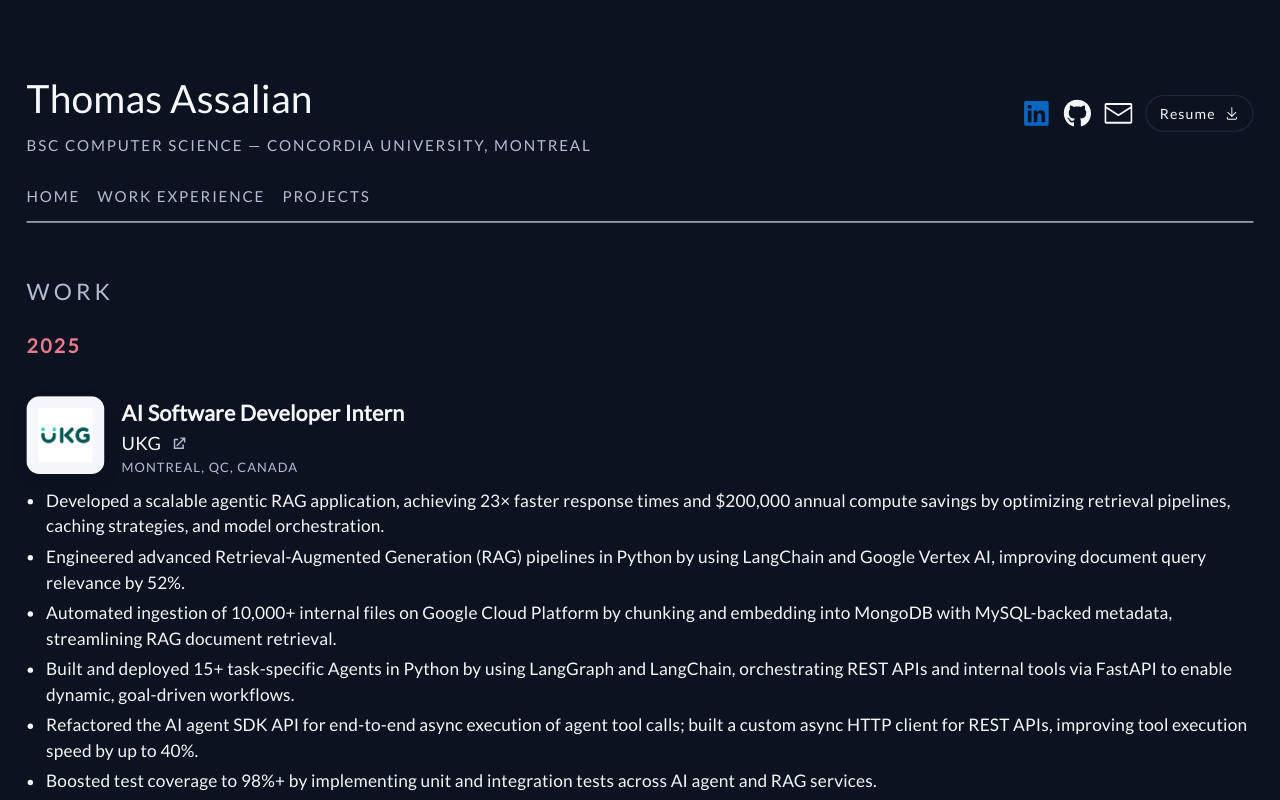
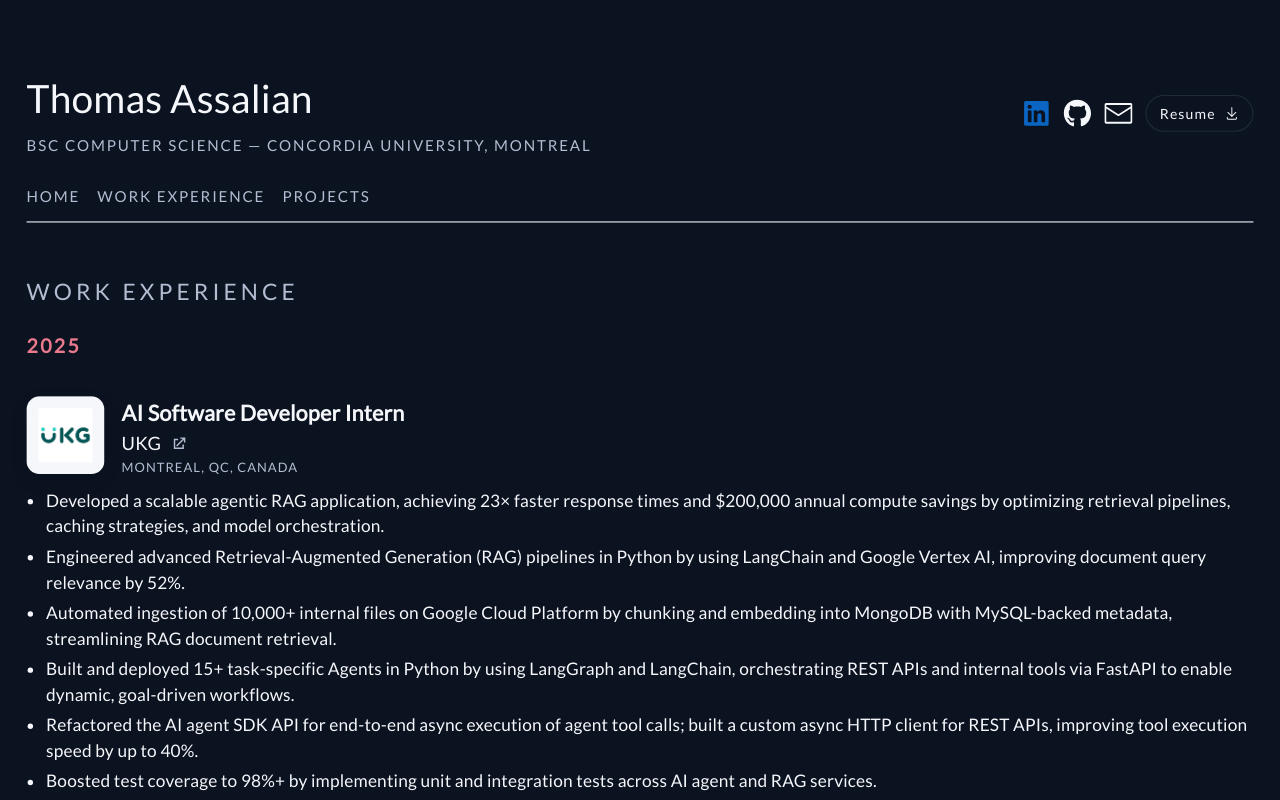
Before and after one commit to TAssalian/TAssalian.github.io, a Next.js app: page /work in a window 1280 px wide. Shown: the top 800 px of the page. Built offline with nearby package versions, Linux system fonts and the light colour scheme.

Commit message:
Changed work header

```diff
--- a/app/work/page.tsx
+++ b/app/work/page.tsx
@@ -21,7 +21,7 @@
       <Introduction contacts={contactLinks} />
 
       <div className="experiences" id="experiences">
-        <h2 className="section-title">Work</h2>
+        <h2 className="section-title">Work Experience</h2>
         {Array.from(experiencesByYear.entries()).map(([year, items]) => (
           <div className="year-group" key={`experience-${year}`}>
             <div className="year-label">{year}</div>
```
